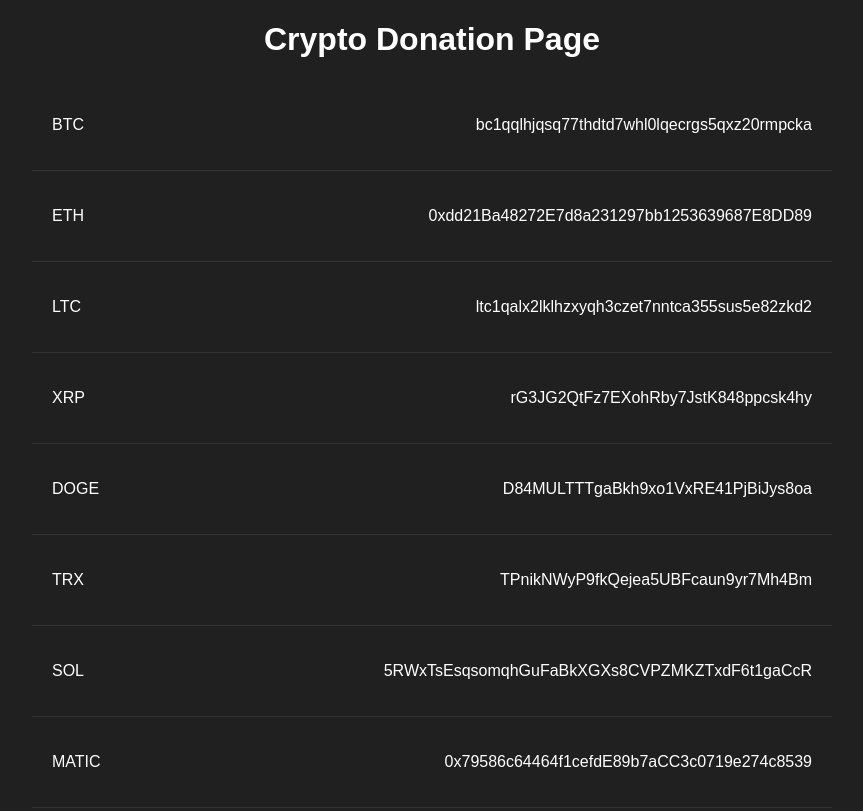
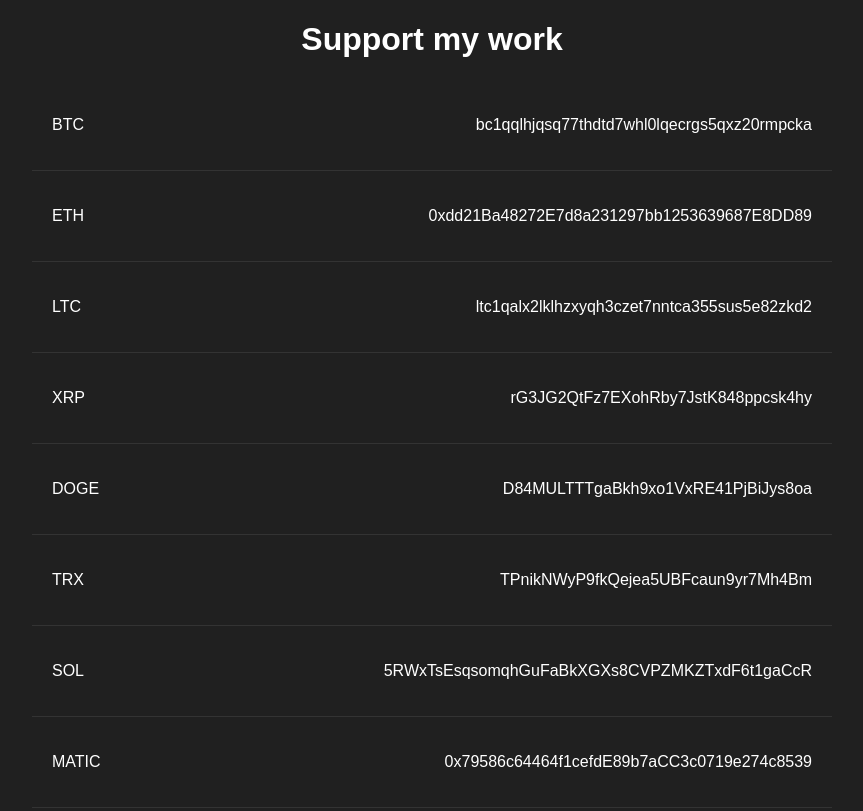
Before and after one commit to fredi-python/fredi-python.github.io, a plain HTML site: page index.html in a window 1280 px wide. Shown: the whole page, without its empty margins (208-1071 px from the left). Drawn offline with Linux system fonts and the light colour scheme.

Commit message:
Update index.html

```diff
--- a/index.html
+++ b/index.html
@@ -49,7 +49,7 @@ body {
 </head>
 <body>
     <div class="container">
-        <h1>Crypto Donation Page</h1>
+        <h1>Support my work</h1>
         <div class="crypto" onclick="copyToClipboard('BTC_ADD_1')">
             <p>BTC</p>
             <p id="BTC_ADD_1">bc1qqlhjqsq77thdtd7whl0lqecrgs5qxz20rmpcka</p>
```
